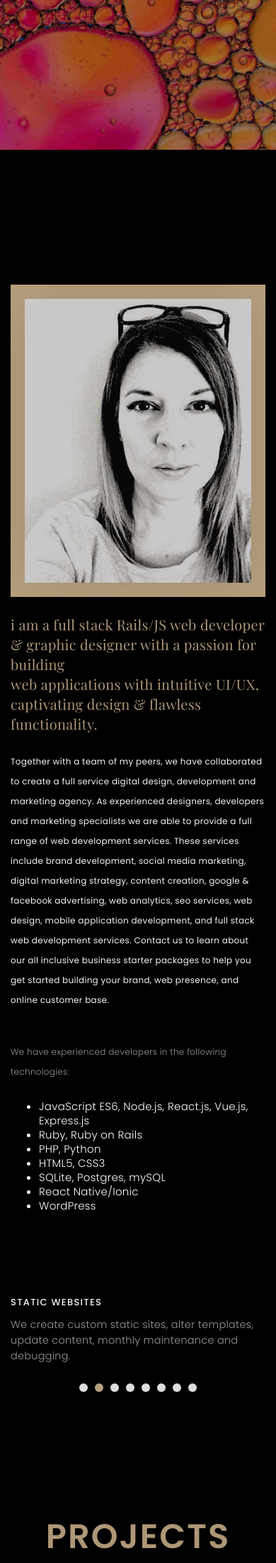
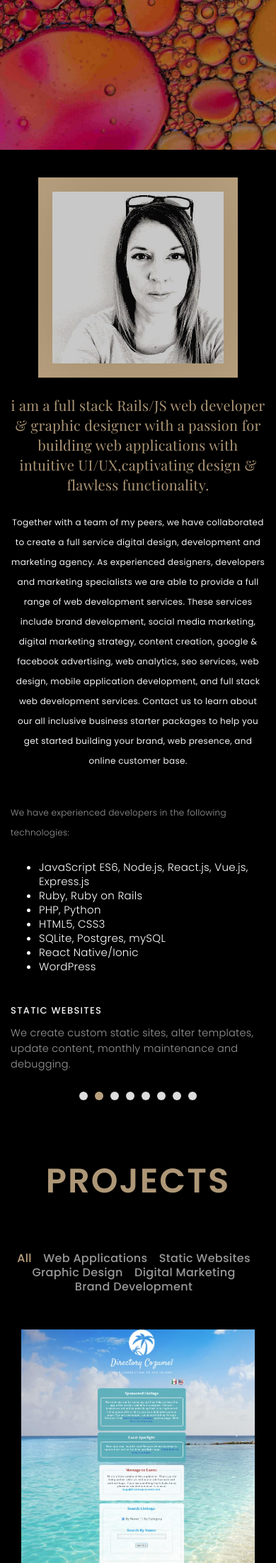
Before and after one commit to atxrenegade/dotrenegade_website, a PHP site: page / in a window 390 px wide. Shown: the part 633-2835 px from the top of the page at 71% size. Run offline with PHP 8.4, Linux system fonts and the light colour scheme; some web fonts are replaced.

Commit message:
adjust styling on profile and logo image, text alignment

```diff
--- a/css/responsive.css
+++ b/css/responsive.css
@@ -14,6 +14,8 @@
   #title-text {
     font-size: 2.5rem;
   }
+
+
 }
 
 /** Width between 992px to 1199px
@@ -27,6 +29,13 @@
 
   #title-text {
     font-size: 2rem;
+  }
+}
+
+@media (max-width: 975px)  {
+  .logo {
+    float: none;
+    padding-top: 1rem;
   }
 }
 
@@ -71,12 +80,23 @@
   .head-info .header-content .cmaster h1 {
     font-size: 32px;
   }
+
+  div#about {
+    padding-top: 20%;
+  }
+
+  #about-img-column {
+    max-width: 80%;
+    height: auto;
+    margin-left: 10%;
+    margin-right: 10%;
+  }
+
   #about .div-img-bg {
     padding: 0;
   }
   #about .div-img-bg .about-img img {
     margin-top: 0%;
-    margin-left: calc(0% - 0px);
   }
   #about .about-descr .p-heading {
     font-size: 20px;
@@ -88,7 +108,7 @@
   /* portfolio */
   #portfolio .portfolio-list .nav li {
     float: none;
-    margin: 20px;
+    margin: 1rem;
     display: inline-block;
   }
   /* journal */
@@ -158,18 +178,34 @@
   #about .div-img-bg .about-img img {
     margin-top: 0%;
     margin-left: calc(0% - 0px);
+    max-width: 100%;
+    height: auto;
   }
   #about .about-descr .p-heading {
     font-size: 20px;
+    text-align: center;
   }
   #about .about-descr .separator {
     max-width: 100%;
     margin-bottom: 0;
+    text-align: center;
   }
+  div#about {
+    padding-top: 15%;
+  }
+
+  #about-img-column {
+    max-width: 80%;
+    height: auto;
+    margin-left: 10%;
+    margin-right: 10%;
+  }
+
+
+
   /* portfolio */
   #portfolio .portfolio-list .nav li {
     float: none;
-    margin: 20px;
     display: inline-block;
   }
   /* journal */
@@ -246,10 +282,21 @@
     max-width: 100%;
     margin-bottom: 0;
   }
+
+  div#about {
+    padding-top: 10%;
+  }
+
+  #about-img-column {
+    max-width: 80%;
+    height:auto;
+    margin-left: 10%;
+    margin-right: 10%;
+  }
+
   /* portfolio */
   #portfolio .portfolio-list .nav li {
     float: none;
-    margin: 10px;
     display: inline-block;
   }
   /* journal */
@@ -328,7 +375,6 @@
   /* portfolio */
   #portfolio .portfolio-list .nav li {
     float: none;
-    margin: 20px;
   }
   /* journal */
   #journal .journal-block .journal-info {
@@ -407,7 +453,6 @@
   /* portfolio */
   #portfolio .portfolio-list .nav li {
     float: none;
-    margin: 20px;
   }
   /* journal */
   #journal .journal-block .journal-info {
--- a/css/style.css
+++ b/css/style.css
@@ -88,8 +88,6 @@
   line-height: 28px;
 }
 
-
-
 ::-moz-selection {
   background: #b8a07e;
   color: black;
@@ -150,13 +148,12 @@
 }
 
 .paddsection {
-  padding-top: 90px;
-  padding-bottom: 90px;
+  padding-top: 0;
+  padding-bottom: 1rem;
 }
 
-.paddsections {
-  padding-top: 90px;
-  padding-bottom: 90px !important;
+div#contact {
+  padding-bottom: 6rem;
 }
 
 .hvr-shutter-in-horizontal::before {
@@ -225,8 +222,8 @@
 }
 
 .logo img {
-  width: 100px;
-  height: 50px;
+  width: 200px;
+  height: auto;
 }
 
 .responsive {
--- a/index.html
+++ b/index.html
@@ -84,18 +84,17 @@
     <div class="container">
       <div class="row justify-content-between">
 
-        <div class="col-lg-4 ">
+        <div class="col-lg-4" id="about-img-column">
           <div class="div-img-bg">
             <div class="about-img">
-              <img src="images/harleigh_profile.jpg" class="img-responsive" alt="me">
+              <img src="images/harleigh_profile.jpg" class="img-responsive" alt="Harleigh Abel">
             </div>
           </div>
         </div>
 
         <div class="col-lg-7">
           <div class="about-descr">
-
-            <p class="p-heading">i am a full stack Rails/JS web developer & graphic designer with a passion for building <br>web applications with intuitive UI/UX,<br> captivating design & flawless functionality. </p>
+            <p class="p-heading">i am a full stack Rails/JS web developer & graphic designer with a passion for building web applications with intuitive UI/UX,captivating design & flawless functionality. </p>
             <p class="separator">Together with a team of my peers, we have collaborated to create a full service digital design, development and marketing agency. As experienced designers, developers and marketing specialists we are able to provide a full range of web development services. These services include brand development, social media marketing, digital marketing strategy, content creation, google & facebook advertising, web analytics, seo services, web design, mobile application development, and full stack web development services. Contact us to learn about our all inclusive business starter packages to help you get started building your brand, web presence, and online customer base. </p>
             <br>
             <p>We have experienced developers in the following technologies:</p>
@@ -194,7 +193,6 @@
 
   <!-- start section portfolio -->
   <div id="portfolio" class="text-center paddsection">
-
     <div class="container">
       <div class="section-title text-center">
         <h2>Projects</h2>
```
Also changed, not shown: 1 other file.
